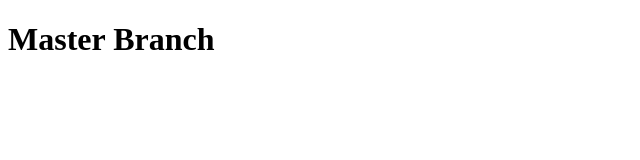
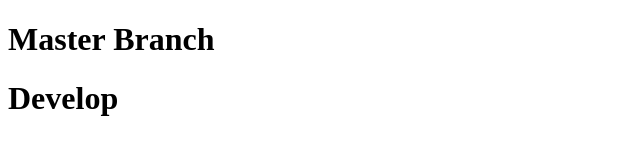
Before and after one commit to WilliamBHarris/TeamProject, a plain HTML site: page index.html in a window 1280 px wide. Shown: the whole page, without its empty margins (0-640 px from the left). Drawn offline with Linux system fonts and the light colour scheme.

Commit message:
develop branch

```diff
--- a/index.html
+++ b/index.html
@@ -8,5 +8,6 @@
 </head>
 <body>
     <h1>Master Branch</h1>
+    <h1>Develop</h1>
 </body>
 </html>
```
